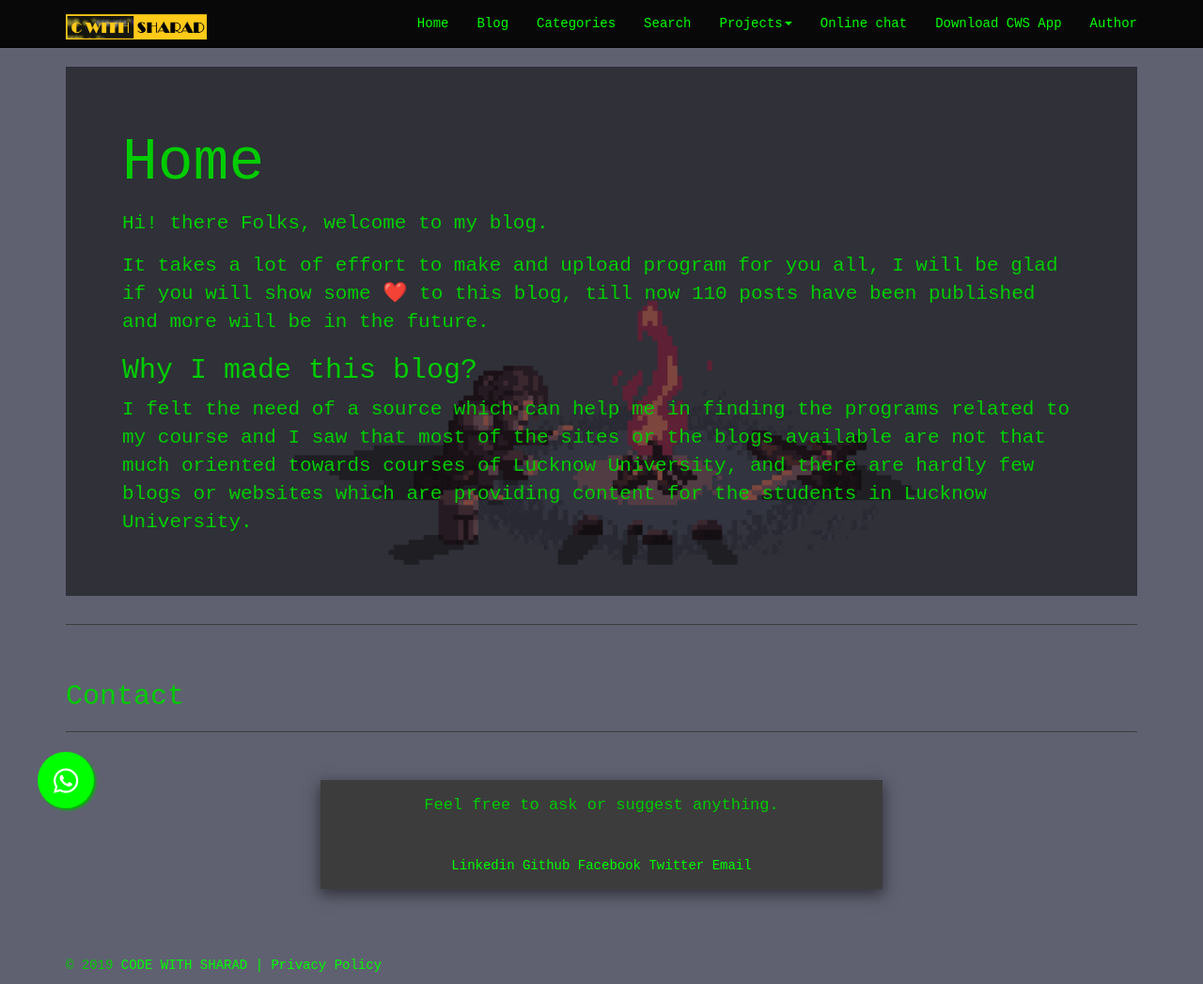
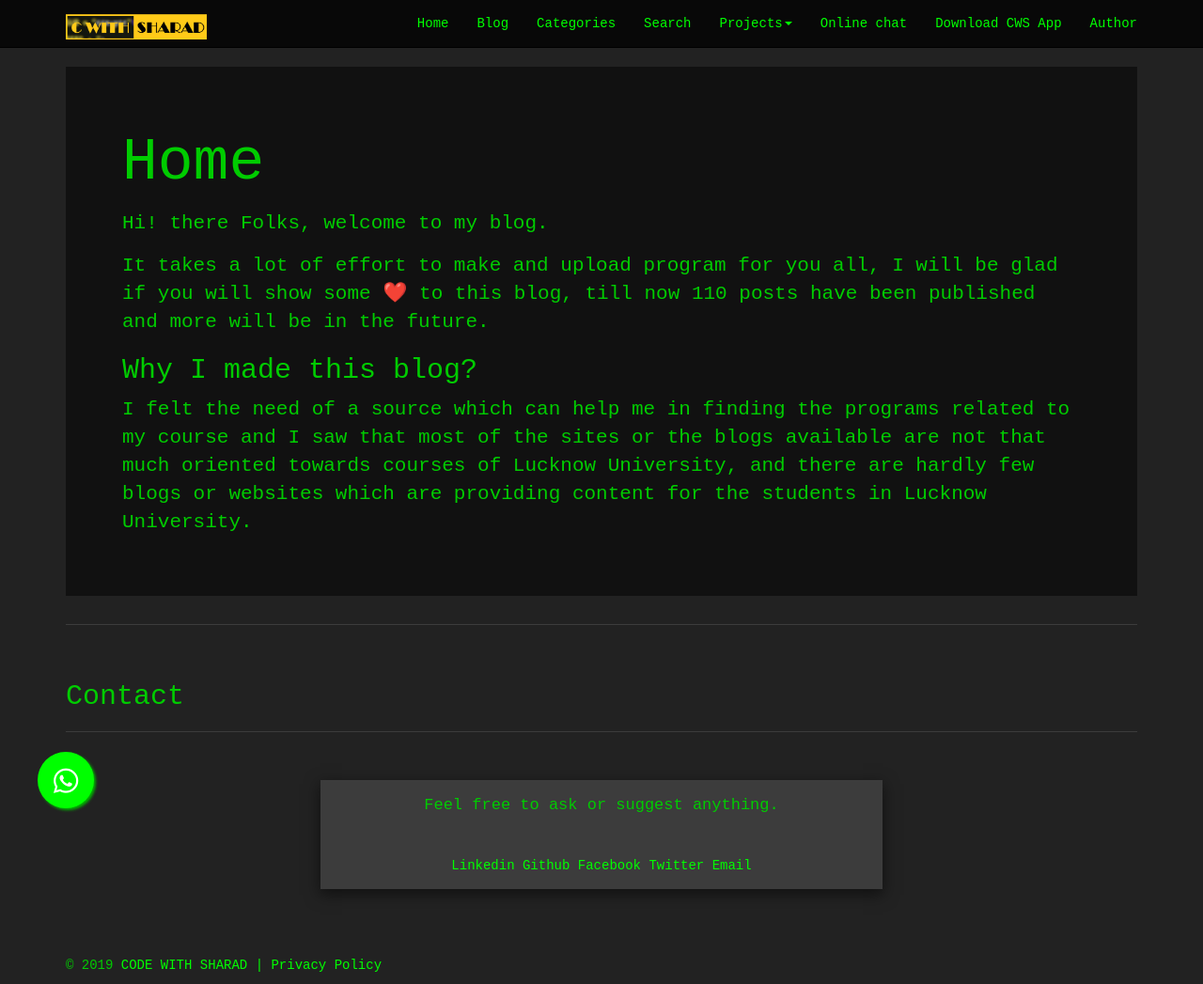
Before and after one commit to cwithsharad/cwithsharad.github.io, a Jekyll site: the page built from index.md, in a window 1280 px wide. Shown: the whole page at 94% size. Built offline with Jekyll 4.4.1, drawn with Linux system fonts in a browser that asks for light colours; nearby versions of some CDN libraries; emoji names are drawn with the system emoji font.

Commit message:
Update head.html

```diff
--- a/_includes/head.html
+++ b/_includes/head.html
@@ -36,7 +36,7 @@
 
     <style>
 	#bg-image{
-    background-image: url("{{site.baseurl}}/assets/img/back.gif");
+    /*background-image: url("{{site.baseurl}}/assets/img/back.gif");*/
     height: 100%;
     background-position: center;
     background-repeat: no-repeat;
```
